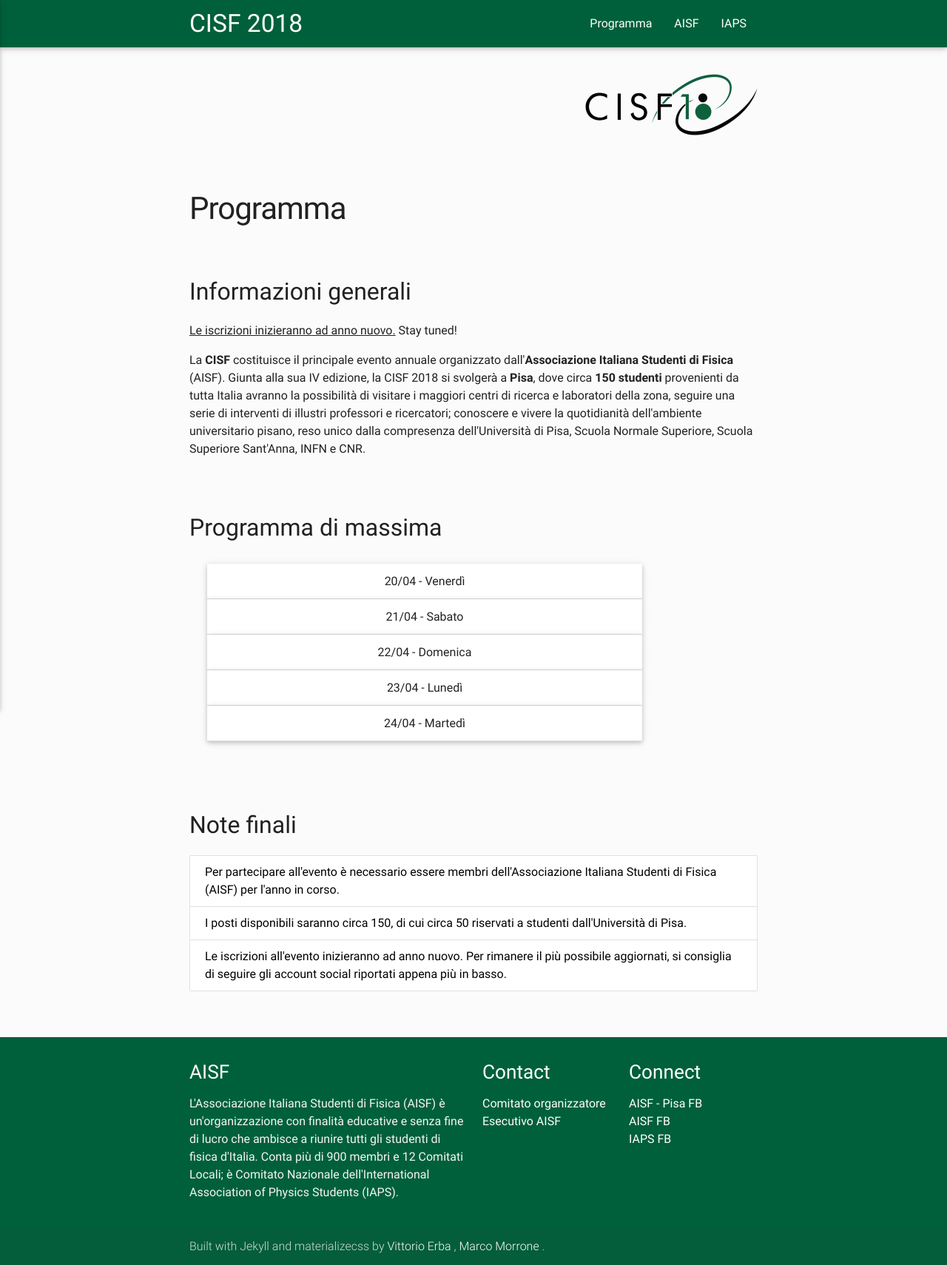
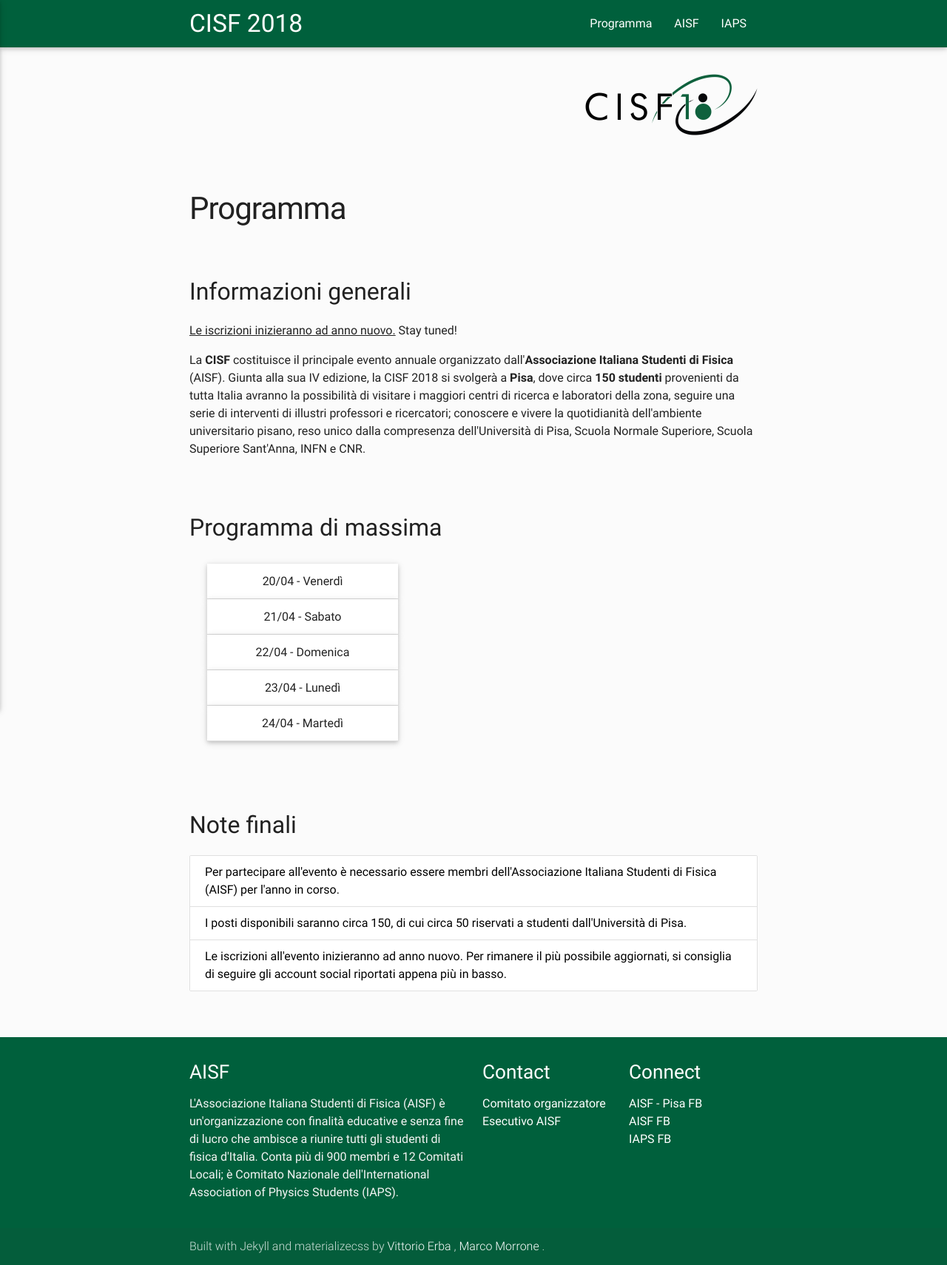
Before and after one commit to AndreaGurgone/AndreaGurgone.github.io, a Jekyll site: the page built from programme.html, in a window 1280 px wide. Shown: the whole page at 74% size. Built offline with Jekyll 4.4.1, drawn with Linux system fonts in a browser that asks for light colours; nearby versions of some CDN libraries.

Commit message:
Update programme.html

```diff
--- a/programme.html
+++ b/programme.html
@@ -14,7 +14,7 @@ title: Programma
   <h2>Programma di massima</h2>
 
   <div class="row">
-    <div class="col s10">
+    <div class="col s5">
       <ul class="collapsible popout" data-collapsible="accordion">
       {% for item in site.data.programme.schedule %}
         <li>
```
